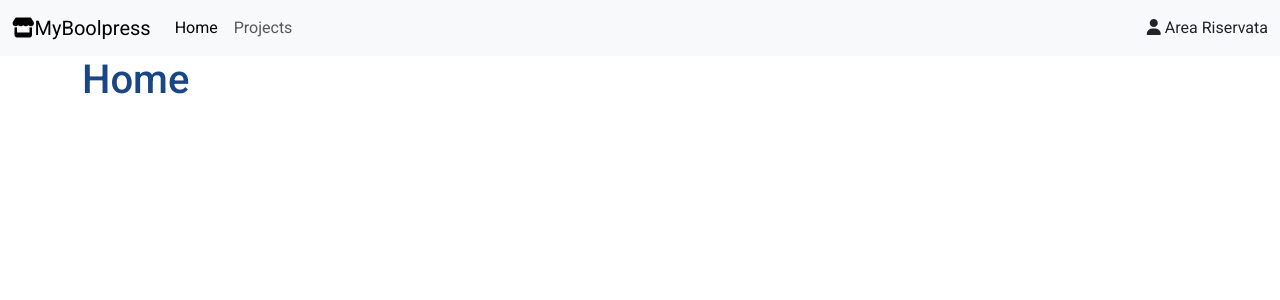
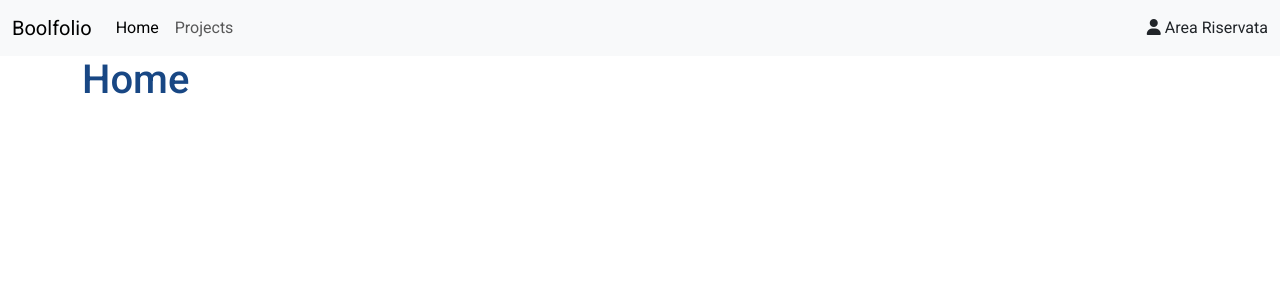
Before and after one commit to WojciechPotoniec/vite-boolfolio, a Vue app: page / in a window 1280 px wide. Shown: the top 300 px of the page. Built offline with nearby package versions, Linux system fonts and the light colour scheme.

Commit message:
minor fix

```diff
--- a/src/components/HeaderComponent.vue
+++ b/src/components/HeaderComponent.vue
@@ -4,7 +4,7 @@
         <nav class="navbar navbar-expand-lg bg-body-tertiary">
             <div class="container-fluid">
                 <router-link to="/" class="navbar-brand">
-                    <i class="fa-solid fa-store"></i>MyBoolpress
+                    <i class="bi bi-box"></i>Boolfolio
                 </router-link>
 
                 <button class="navbar-toggler" type="button" data-bs-toggle="collapse" data-bs-target="#navbarNav"
@@ -48,6 +48,7 @@ export default {
           routeName: "projects",
         }
       ],
+      show: false,
     };
   },
 };
```
